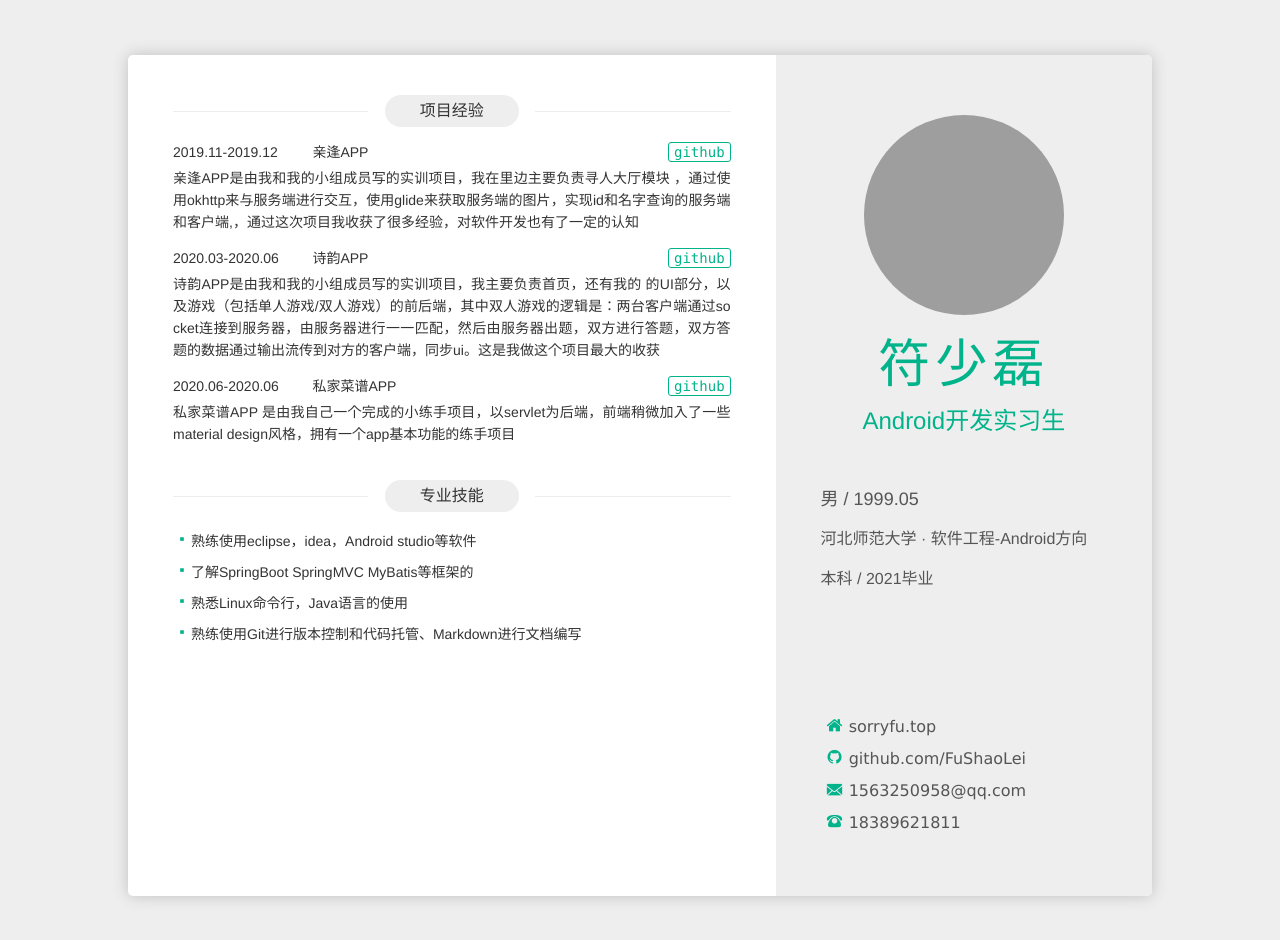
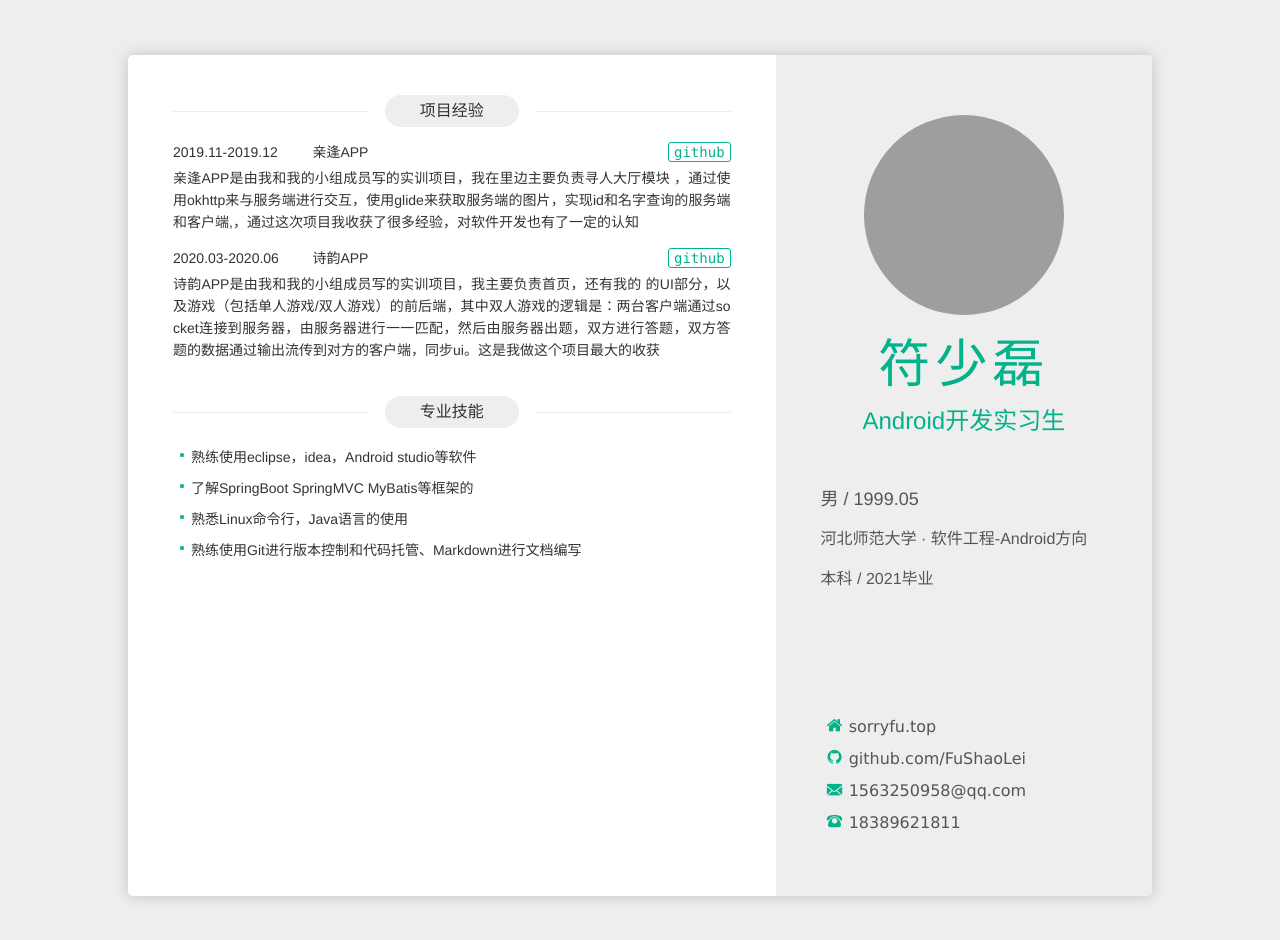
Before and after one commit to FuShaoLei/wiki, a plain HTML site: page 2020/06/06/hello-world/index.html in a window 1280 px wide. Drawn offline with Linux system fonts and the light colour scheme; files that its build step writes are made by us from their sources; grey boxes are pictures that could not be loaded; files whose address does not match are found by name.

Commit message:
Site updated: 2020-06-07 14:44:50

```diff
--- a/2020/06/06/hello-world/index.html
+++ b/2020/06/06/hello-world/index.html
@@ -40,19 +40,6 @@
                             <div class=item-bd>
                                 <p class=section-content>
                                     诗韵APP是由我和我的小组成员写的实训项目，我主要负责首页，还有我的 的UI部分，以及游戏（包括单人游戏/双人游戏）的前后端，其中双人游戏的逻辑是：两台客户端通过socket连接到服务器，由服务器进行一一匹配，然后由服务器出题，双方进行答题，双方答题的数据通过输出流传到对方的客户端，同步ui。这是我做这个项目最大的收获
-                                </p>
-                            </div>
-                        </div>
-
-                        <div class=item>
-                            <header class=item-hd>
-                                <span class=item-time>2020.06-2020.06</span>
-                                <a class="btn item-more"  href="https://github.com/FuShaoLei/Private-recipe" target=_blank>github</a>
-                                <h3 class=item-name>私家菜谱APP</h3>
-                            </header>
-                            <div class=item-bd>
-                                <p class=section-content>
-                                    私家菜谱APP 是由我自己一个完成的小练手项目，以servlet为后端，前端稍微加入了一些material design风格，拥有一个app基本功能的练手项目
                                 </p>
                             </div>
                         </div>
@@ -123,7 +110,7 @@
             <section class=contact>
                 <ul>
                     <li>
-                        <a href="https://sorryfu.top" target="_blank" rel="noopener" >
+                        <a href="http://sorryfu.top" target="_blank" rel="noopener" >
                             <i class="iconfont icon-homepage"></i>
                             <span class=contact-link>sorryfu.top</span>
                         </a>
```
Also changed, not shown: archives/2020/06/index.html (+1 -14 lines), archives/2020/index.html (+1 -14 lines), archives/index.html (+1 -14 lines), index.html (+1 -14 lines).
